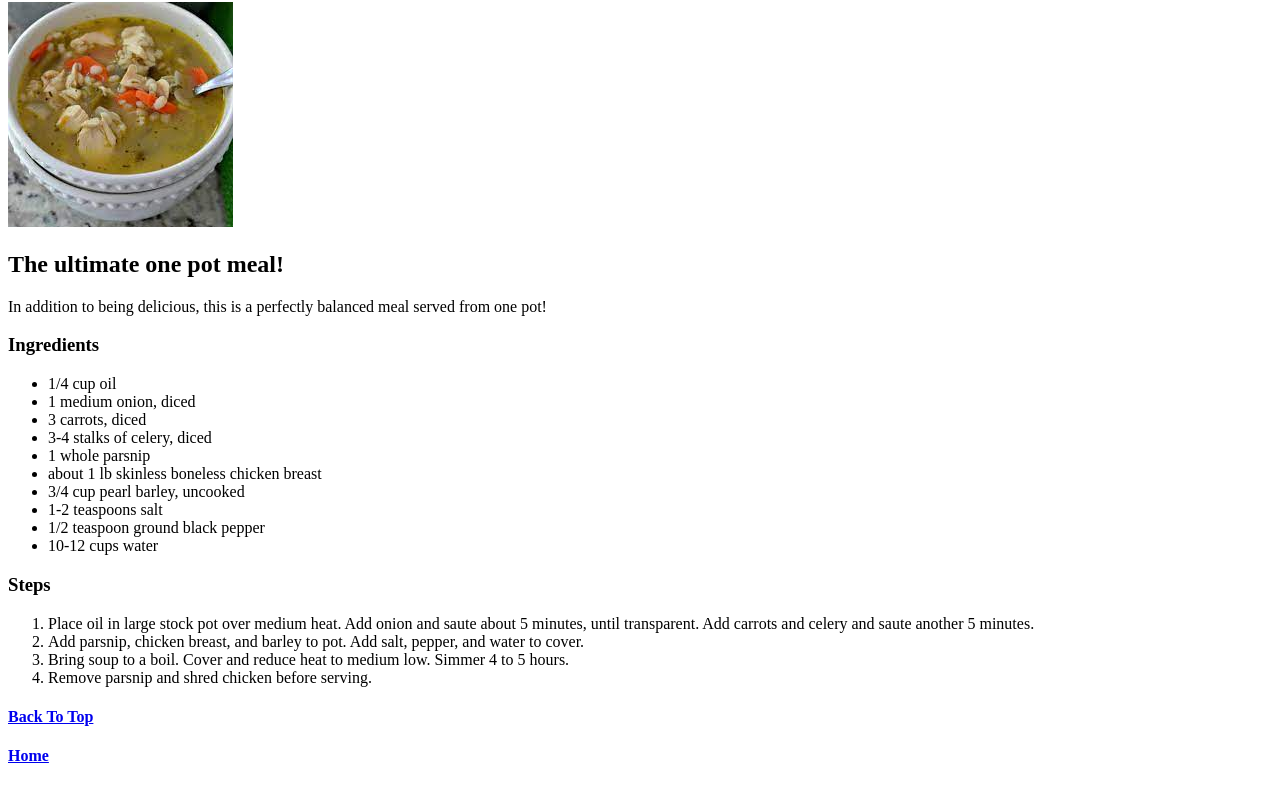
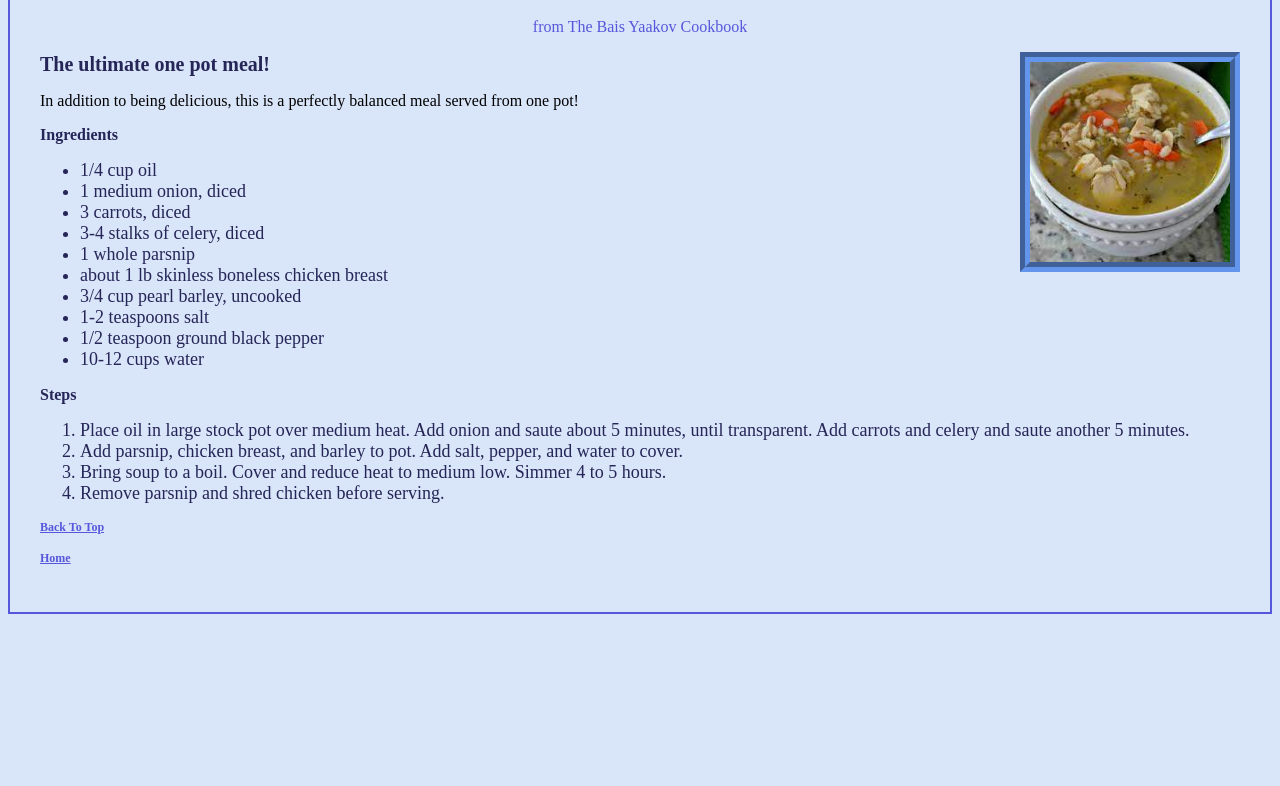
Before and after one commit to TheMeIAm/odin-recipes, a plain HTML site: page recipes/chicken-barley-soup.html in a window 1280 px wide. Shown: the part 112-898 px from the top of the page. After the commit the page ends 800 px from the top, so only its background shows below. Drawn offline with Linux system fonts and the light colour scheme.

Commit message:
Adapt css to apply to first recipe page

```diff
--- a/recipes/chicken-barley-soup.html
+++ b/recipes/chicken-barley-soup.html
@@ -2,13 +2,17 @@
 <html lang="en">
     <head>
         <meta charset="utf-8">
+        <link rel="stylesheet" href="../styles.css">
         <title>Chicken Barley Soup</title>
     </head>
     <body>
         <h1>Chicken Barley Soup</h1>
-        <p>from The Bais Yaakov Cookbook</p>
-        <img src="../images/chicken-barley-soup.jpeg"
-        alt="Bowl of golden soup filled with barley, chicken, and vegetables">
+        <p class="note">from The Bais Yaakov Cookbook</p>
+        <div class="floatright">
+            <img align=right src="../images/chicken-barley-soup.jpeg"
+            alt="Bowl of golden soup filled with barley, chicken, and vegetables">
+        </div>
+        <p> </p>
         <h2>The ultimate one pot meal!</h2>
         <p>In addition to being delicious, this is a
            perfectly balanced meal served from one pot!
@@ -40,8 +44,8 @@
             </li>
             <li>Remove parsnip and shred chicken before serving.</li>
         </ol>
-        <a href="chicken-barley-soup.html"><h4>Back To Top</h4></a>
-        <a href="../index.html"><h4>Home</h4></a>
+        <a class="link top" href="chicken-barley-soup.html"><h4>Back To Top</h4></a>
+        <a class="link home" href="../index.html"><h4>Home</h4></a>
 
     </body>
 </html>
--- a/styles.css
+++ b/styles.css
@@ -1,6 +1,7 @@
 body {
     background-color: rgb(217, 229, 248);
-    border:rgba(87, 87, 219, 0.514) 2.5px solid;
+    border:rgb(87, 87, 219) 2.5px solid;
+    padding: 30px
 }
 
 h1 {
@@ -19,15 +20,30 @@ img {
     border-style: groove;
     }
 
+.note {
+    color:rgb(87, 87, 219);
+    text-align: center;
+
+}
+
+h2,
 h3 {
     color:rgb(37, 37, 87);
     text-align: left;
     font-family:'Times New Roman', Times, serif;
-    font-size: 20px;
+    font-weight: bold;
     }
 
+h2 {
+    font-size: 20px;
+}
+
+h3 {
+    font-size: 16px;
+}
+
 li {
-    color:rgb(87, 87, 219);
+    color:rgb(37, 37, 87);
     font-size: 18px;
     }
 .link {
@@ -35,6 +51,6 @@ li {
     background-color:orange;
     font-weight: bold;
     font-size: 12px;
-    color: rgb(37, 37, 87);
+    color: rgb(87, 87, 219);
     text-align: left;
     }
```
